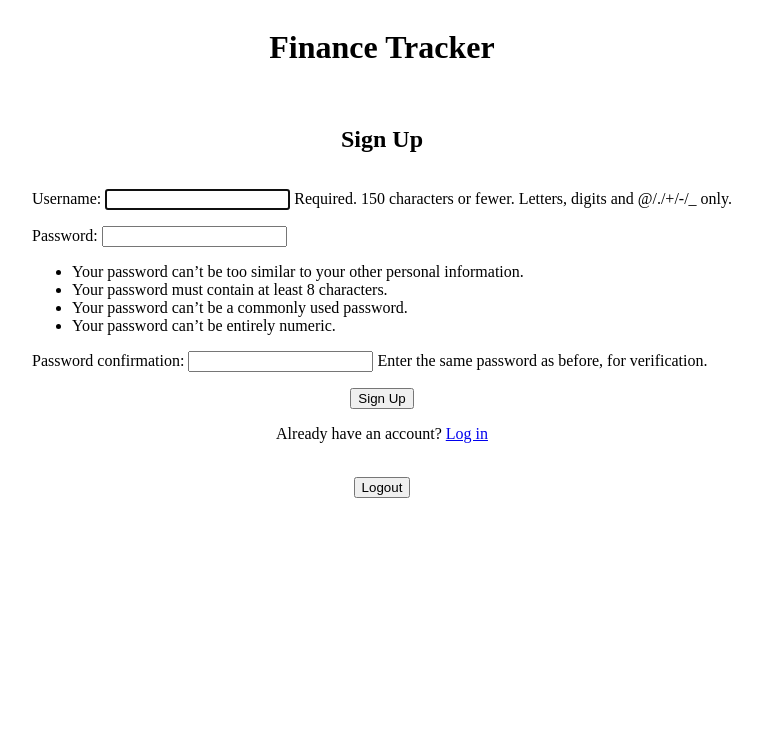
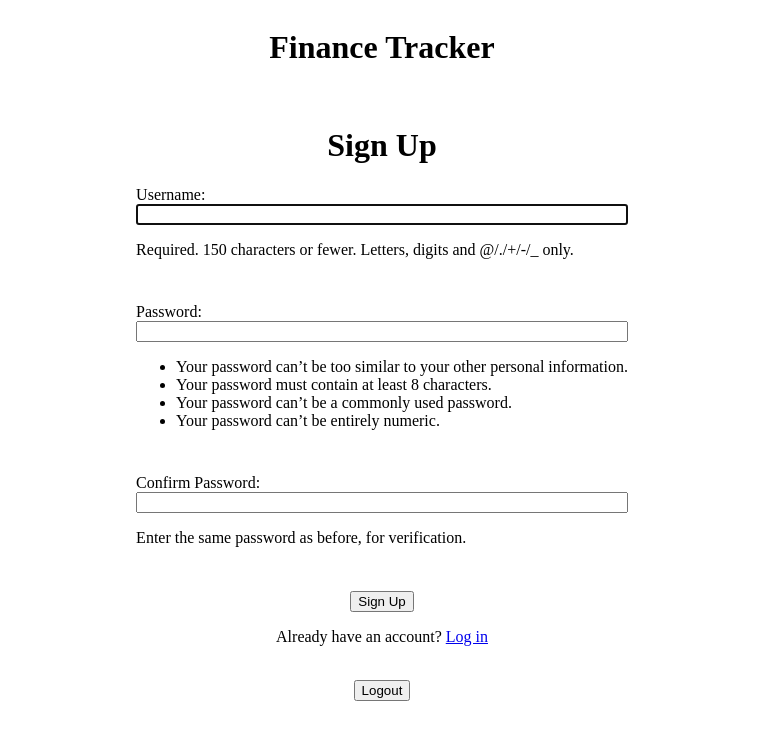
Before and after one commit to wsaronam/my-finance-app, a Django app: page /signup/ in a window 1280 px wide. Shown: the top 740 px of the page, without its empty margins (258-1017 px from the left). Run offline with Django 5.2, Linux system fonts and the light colour scheme.

Commit message:
updates
- updated and fixed styling on signup and log in pages

```diff
--- a/finance/static/style.css
+++ b/finance/static/style.css
@@ -74,13 +74,26 @@
 }
 
 .signup-form {
-    display: block;
+    display: flex;
+    flex-direction: column;
+    text-align: flex-end;
+}
+
+.signup-form-group {
+    display: flex;
+    flex-direction: column;
     text-align: left;
+    margin-bottom: 10px;
 }
 
 .signup-btn {
     display: flex;
     justify-content: center;
     width: 100%;
-    margin-top: 15px;
 }
+
+.error {
+    color: red;
+    font-size: 14px;
+    display: block;
+}
--- a/finance/templates/registration/login.html
+++ b/finance/templates/registration/login.html
@@ -6,6 +6,7 @@
 
 <div class="login-page">
     <h1>Finance Tracker</h1>
+    <h1>Log In</h1>
     {% if messages %}
         <ul class="messages">
             {% for message in messages %}
--- a/finance/templates/registration/signup.html
+++ b/finance/templates/registration/signup.html
@@ -1,15 +1,55 @@
 {% extends 'base.html' %}
 
 {% block content %}
-<h2>Sign Up</h2>
+<h1>Sign Up</h1>
+{% if form.errors %}
+    <ul>
+        {% for field in form %}
+            {% for error in field.errors %}
+                <li style="color: red; text-align: left;">{{ field.label }}: {{ error }}</li>
+            {% endfor %}
+        {% endfor %}
+    </ul>
+{% endif %}
+
 <div>
     <form method="post" class="signup-form">
         {% csrf_token %}
-        {{ form.as_p }}
+        <div class="signup-form-group">
+            <label for="{{ form.username.id_for_label }}">Username:</label>
+            {{ form.username }}
+            <p>Required. 150 characters or fewer. Letters, digits and @/./+/-/_ only.</p>
+            {{ form.username.errors }}
+        </div><br>
+
+        <div class="signup-form-group">
+            <label for="{{ form.password1.id_for_label }}">Password:</label>
+            {{ form.password1 }}
+            <ul>
+                <li>Your password can’t be too similar to your other personal information.</li>
+                <li>Your password must contain at least 8 characters.</li>
+                <li>Your password can’t be a commonly used password.</li>
+                <li> Your password can’t be entirely numeric.</li>
+            </ul>
+            <small class="error">{{ form.password1.errors }}</small>
+        </div><br>
+
+        <div class="signup-form-group">
+            <label for="{{ form.password2.id_for_label }}">Confirm Password:</label>
+            {{ form.password2 }}
+            <p>Enter the same password as before, for verification.</p>
+            <small class="error">{{ form.password2.errors }}</small>
+        </div><br>
+
+        <!-- {{ form.as_p }} -->
         <div class="signup-btn">
             <button type="submit">Sign Up</button>
         </div>
     </form>
+
+    {% if form.errors %}
+        <p class="error-message">Sign-up information is incorrect. Please try again.</p>
+    {% endif %}
 </div>
 
 <p>Already have an account? <a href="{% url 'login' %}">Log in</a></p>
```
Also changed, not shown: db.sqlite3.
